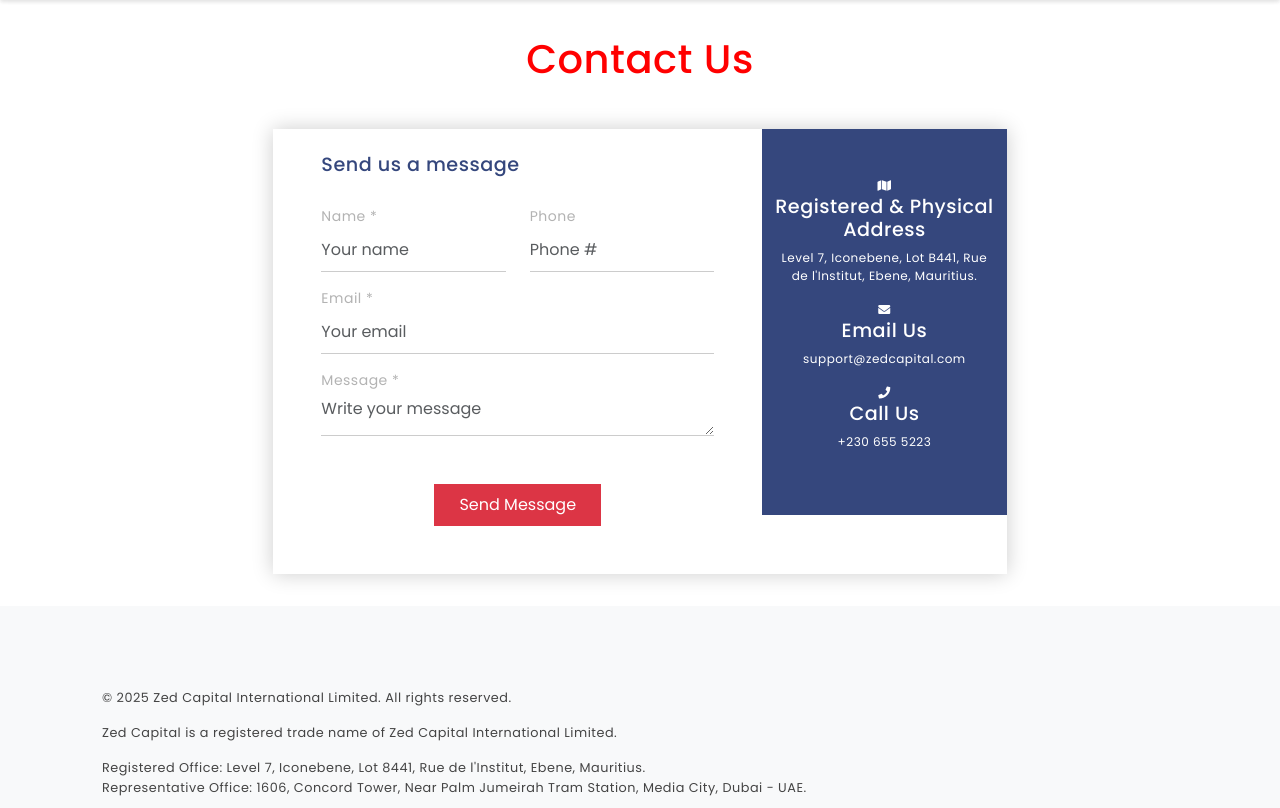
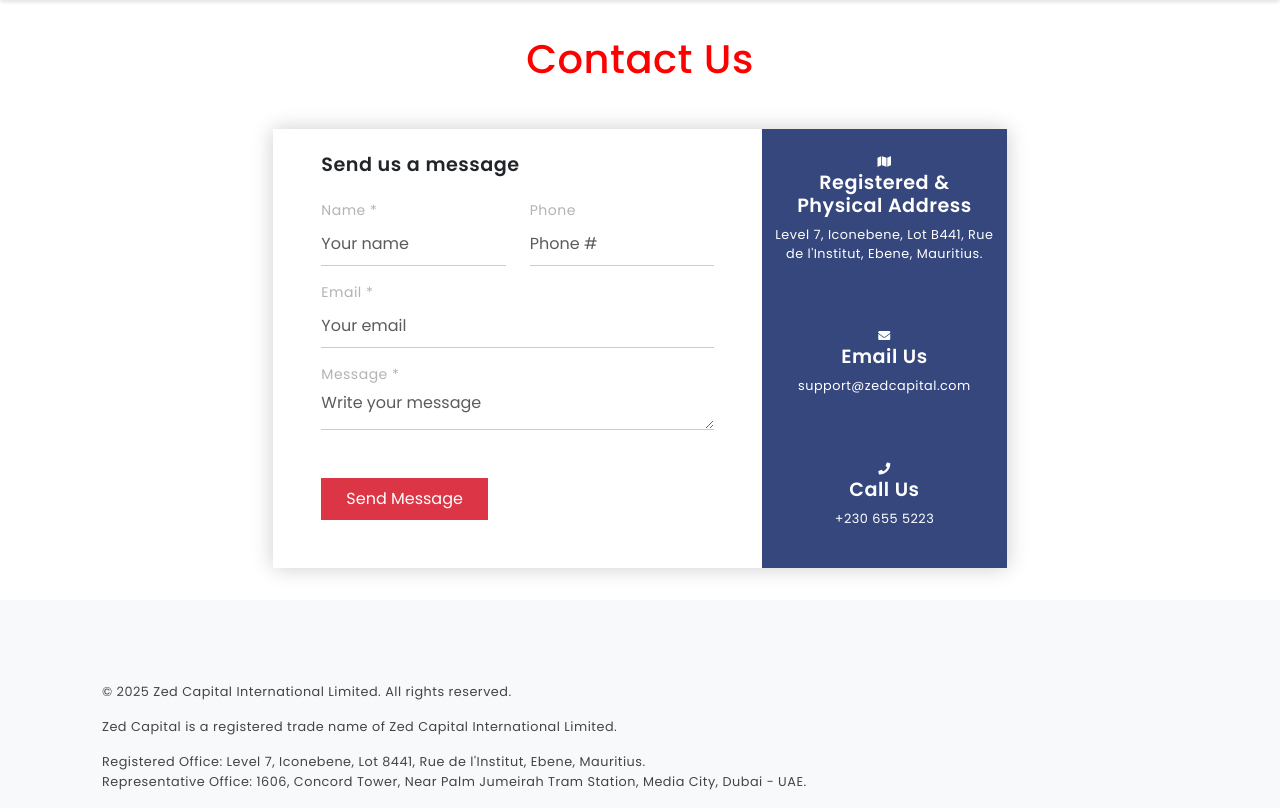
Before and after one commit to GKDevotion/zedcapital-core, a PHP site: page /contact-us in a window 1280 px wide. Shown: the part 117-925 px from the top of the page. Run offline with PHP 8.4, Linux system fonts and the light colour scheme; some libraries are stand-ins or nearby versions.

Commit message:
update contact us logic

```diff
--- a/contact-us.php
+++ b/contact-us.php
@@ -22,10 +22,15 @@ include_once('elements/header.php');
         padding: 2rem 0;
     }
 
-    .contact-wrap .form h3 {
-        color: #35477d;
-        font-size: 20px;
-        margin-bottom: 30px;
+    .contact-wrap h3 {
+        color: #fff;
+        font-size: 1.4rem;
+        font-weight: 600;
+    }
+
+    .contact-wrap p {
+        color: #fff;
+        font-size: 0.8rem;
     }
 
     .contact-wrap {
@@ -91,7 +96,7 @@ include_once('elements/header.php');
                 <div class="row align-items-stretch no-gutters contact-wrap">
                     <div class="col-md-8 px-5 pt-4">
                         <div class="form h-75">
-                            <h3>Send us a message</h3>
+                            <h3 class="text-dark mb-4">Send us a message</h3>
                             <form class="mb-5" method="post" id="contact_us">
                                 <div class="row">
                                     <div class="col-md-6 form-group mb-3">
@@ -118,7 +123,7 @@ include_once('elements/header.php');
                                     </div>
                                 </div>
                                 <div class="row">
-                                    <div class="col-md-12 form-group text-center">
+                                    <div class="col-md-12 form-group text-start">
                                         <input type="submit" value="Send Message" class="btn btn-danger rounded-0 py-2 px-4">
                                         <span class="submitting"></span>
                                     </div>
@@ -130,8 +135,8 @@ include_once('elements/header.php');
                         </div>
                     </div>
                     <div class="col-md-4">
-                        <div class="row contact-info py-5">
-                            <div class="col-md-12">
+                        <div class="row contact-info py-4">
+                            <div class="col-md-12 mb-5">
                                 <div class="text-center">
                                     <i class="fa fa-map"></i>
                                     <h3>
@@ -142,7 +147,7 @@ include_once('elements/header.php');
                                     </p>
                                 </div>
                             </div>
-                            <div class="col-md-12">
+                            <div class="col-md-12 mb-5">
                                 <div class="info-box text-center">
                                     <i class="fa fa-envelope"></i>
                                     <h3>
--- a/elements/header.php
+++ b/elements/header.php
@@ -1,5 +1,5 @@
 <?php
-    $version = 0.0616;
+    $version = 0.0617;
     include_once ('helper/custom.php');
 ?>
 <!DOCTYPE html>
```
